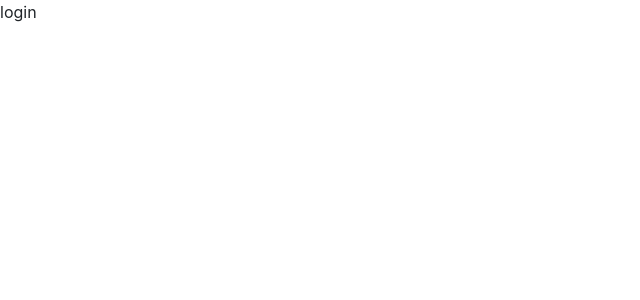
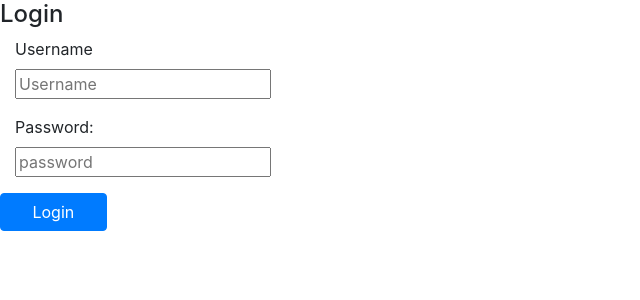
Before and after one commit to littlefish-tech/LunchBuddy, a React (Create React App) app in the folder client/: page /login in a window 1280 px wide. Shown: the top 300 px of the page, without its empty margins (0-640 px from the left). Built offline with nearby package versions, Linux system fonts and the light colour scheme.

Commit message:
add login page

```diff
--- a/client/src/components/Nav/index.js
+++ b/client/src/components/Nav/index.js
@@ -12,11 +12,11 @@ function NavBar() {
         <div>
             <ul className="navbar-nav">
                 <li className="nav-item">
-                    <Link to="/" className={window.location.pathname === "/Login"
+                    <Link to="/Login" className={window.location.pathname === "/Login"
                         ? "nav-link active":"nav-link"}>Login</Link>
                 </li>
                 <li className="nav-item">
-                    <Link to="/saved" className={window.location.pathname === "/Signup"
+                    <Link to="/Signup" className={window.location.pathname === "/Signup"
                         ? "nav-link active":"nav-link"}>Sign Up</Link>
                 </li>
             </ul>
--- a/client/src/pages/Login.js
+++ b/client/src/pages/Login.js
@@ -1,20 +1,124 @@
 import React, { Component } from "react";
+import { Redirect } from 'react-router-dom'
+import axios from 'axios'
 
 
 
 
+// class Lunchbuddy extends Component {
+// state = {
+//     test: "login"
+// }
 
-class Lunchbuddy extends Component {
-state = {
-    test: "login"
+// render(){
+//     return (
+//         <p>{this.state.test}</p>
+
+//     );
+// }
+
+// }
+// export default Lunchbuddy;
+
+class Login extends Component {
+    constructor() {
+        super()
+        this.state = {
+            username: '',
+            password: '',
+            redirectTo: null
+        }
+        this.handleSubmit = this.handleSubmit.bind(this)
+        this.handleChange = this.handleChange.bind(this)
+
+    }
+
+    handleChange(event) {
+        this.setState({
+            [event.target.name]: event.target.value
+        })
+    }
+
+    handleSubmit(event) {
+        event.preventDefault()
+        console.log('handleSubmit')
+
+        axios
+            .post('/user/login', {
+                username: this.state.username,
+                password: this.state.password
+            })
+            .then(response => {
+                console.log('login response: ')
+                console.log(response)
+                if (response.status === 200) {
+                    // update App.js state
+                    this.props.updateUser({
+                        loggedIn: true,
+                        username: response.data.username
+                    })
+                    // update the state to redirect to home
+                    this.setState({
+                        redirectTo: '/'
+                    })
+                }
+            }).catch(error => {
+                console.log('login error: ')
+                console.log(error);
+
+            })
+    }
+
+    render() {
+        if (this.state.redirectTo) {
+            return <Redirect to={{ pathname: this.state.redirectTo }} />
+        } else {
+            return (
+                <div>
+                    <h4>Login</h4>
+                    <form className="form-horizontal">
+                        <div className="form-group">
+                            <div className="col-1 col-ml-auto">
+                                <label className="form-label" htmlFor="username">Username</label>
+                            </div>
+                            <div className="col-3 col-mr-auto">
+                                <input className="form-input"
+                                    type="text"
+                                    id="username"
+                                    name="username"
+                                    placeholder="Username"
+                                    value={this.state.username}
+                                    onChange={this.handleChange}
+                                />
+                            </div>
+                        </div>
+                        <div className="form-group">
+                            <div className="col-1 col-ml-auto">
+                                <label className="form-label" htmlFor="password">Password: </label>
+                            </div>
+                            <div className="col-3 col-mr-auto">
+                                <input className="form-input"
+                                    placeholder="password"
+                                    type="password"
+                                    name="password"
+                                    value={this.state.password}
+                                    onChange={this.handleChange}
+                                />
+                            </div>
+                        </div>
+                        <div className="form-group ">
+                            <div className="col-7"></div>
+                            <button
+                                className="btn btn-primary col-1 col-mr-auto"
+
+                                onClick={this.handleSubmit}
+                                type="submit">Login</button>
+                        </div>
+                    </form>
+                </div>
+            )
+        }
+    }
 }
 
-render(){
-    return (
-        <p>{this.state.test}</p>
-
-    );
-}
-
-}
-export default Lunchbuddy;
+export default Login;
```
Also changed, not shown: client/src/App.js (+25 -4 lines).
